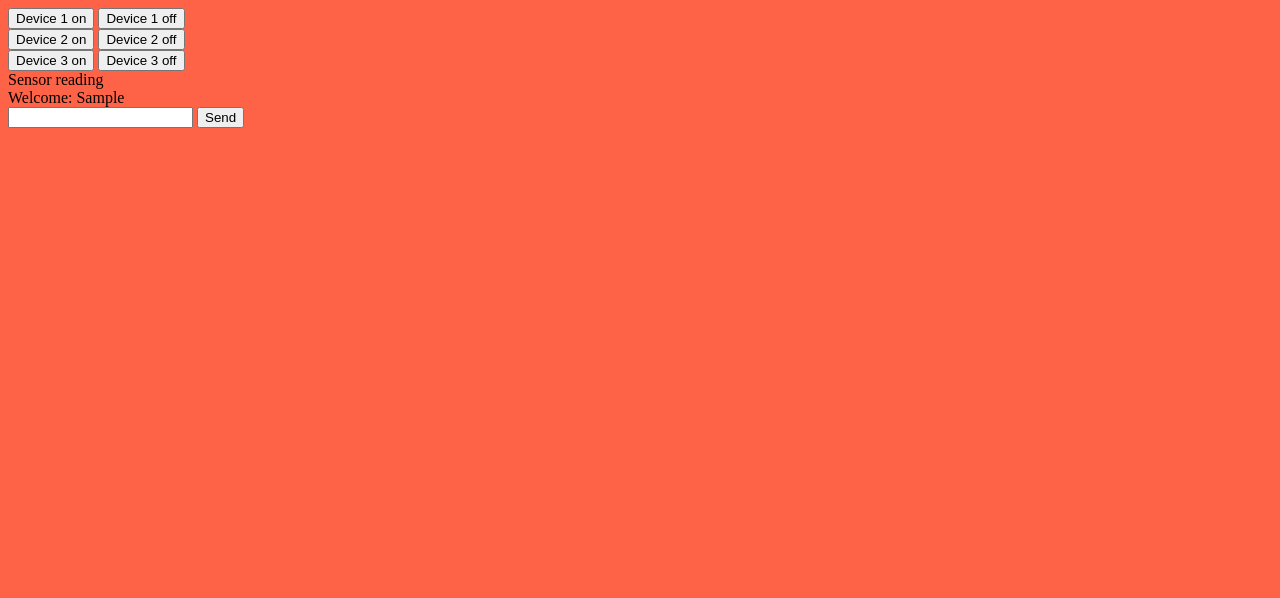
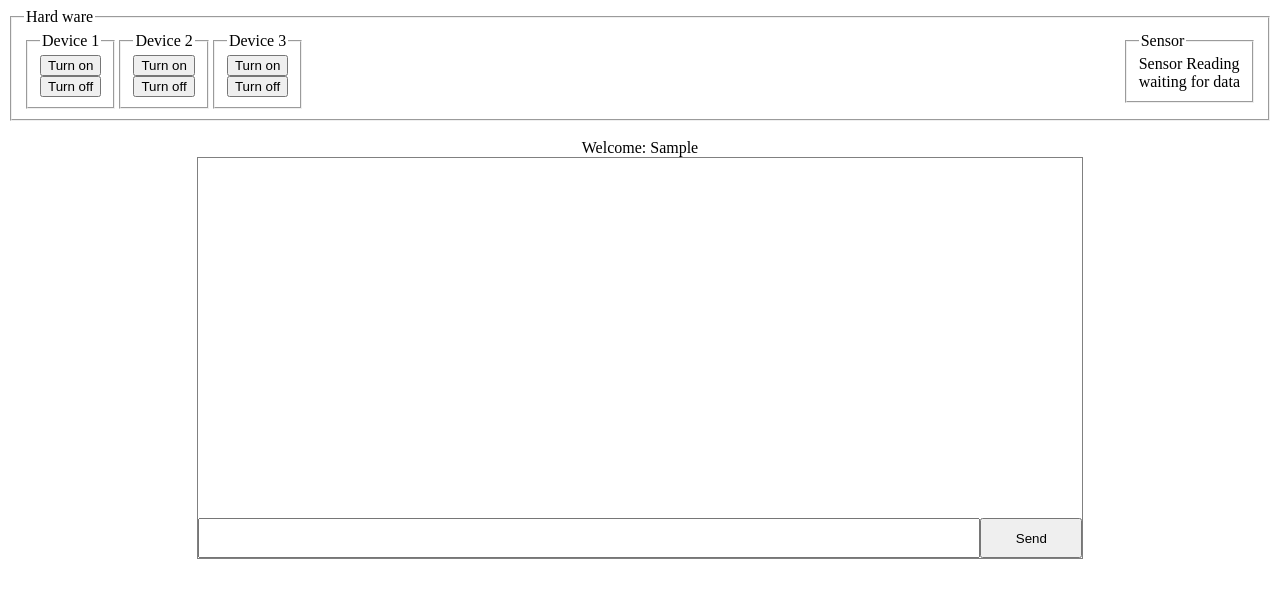
Before and after one commit to Mostafa3zazi/IOT_lab_nodejs, a website: page pages/index.html in a window 1280 px wide. Both pictures are taken after typing "Sample" into the empty fields and a click on the button "Send username". Drawn offline with Linux system fonts and the light colour scheme.

Commit message:
Edit CSS & Adding chat

```diff
--- a/pages/index.html
+++ b/pages/index.html
@@ -5,27 +5,56 @@
 	<link rel="stylesheet" type="text/css" href="style.css">
 </head>
 <body>
-	<div>
-		<input type="button" id="device1off" value="Device 1 on" onclick="send_command('device1on')"/>
-		<input type="button" id="device1off" value="Device 1 off" onclick="send_command('device1off')"/>
+	<fieldset class="sl">
+		<legend>
+			Hard ware
+		</legend>
+		<div id="devices">
+			<div class="device">
+				<fieldset>
+					<legend>Device 1</legend>
+					<input type="button" id="device1off" value="Turn on" onclick="send_command('device1on')"/>
+					<input type="button" id="device1off" value="Turn off" onclick="send_command('device1off')"/>
+				</fieldset>
 			</div>
-	<div>
-		<input type="button" id="device2on" value="Device 2 on" onclick="send_command('device2on')"/>
-		<input type="button" id="device2off" value="Device 2 off" onclick="send_command('device2off')"/>
+			<div class="device">
+				<fieldset>
+					<legend>Device 2</legend>
+					<input type="button" id="device2on" value="Turn on" onclick="send_command('device2on')"/>
+					<input type="button" id="device2off" value="Turn off" onclick="send_command('device2off')"/>
+				</fieldset>
 			</div>
-	<div>
-		<input type="button" id="device3on" value="Device 3 on" onclick="send_command('device3on')"/>
-		<input type="button" id="device3off" value="Device 3 off" onclick="send_command('device3off')"/>
+			<div class="device">
+				<fieldset>
+					<legend>Device 3</legend>
+					<input type="button" id="device3on" value="Turn on" onclick="send_command('device3on')"/>
+					<input type="button" id="device3off" value="Turn off" onclick="send_command('device3off')"/>
+				</fieldset>
 			</div>
-	<div id="sensor">Sensor reading</div>
+			<div  class="sensor">
+				<fieldset>
+					<legend>Sensor</legend>
+					<div>Sensor Reading</div>
+					<div id="sensor">waiting for data</div>
+				</fieldset>
+			</div>
+		</div>
+	</fieldset>
+	</br>
+	<div id = "chat">
 		<div id="username_section">
 			<input type="text" id="username" placeholder="Enter your name" />
 			<input type="button" value="Send username" onclick="send_username()"/>
 		</div>
 		<div id="chat_section" style="display: none;">
+			<div id="box">
+				<div id = "chatbox"></div>
+				<div id="chat_controllers">
 					<input type="text" id="text"/>
 					<input type="button" value="Send" id = "send" onclick="send_chat_message()"/>
-			<div id = "chatbox"></div>
+				</div>
+			</div>
+		</div>
 	</div>
 
 	<script>
@@ -36,9 +65,10 @@
 
 		ws.onmessage = function(msg){
 			var json_data = JSON.parse(msg.data);
+			console.log(json_data);
 			switch (json_data.type){
 				case "chat":
-					document.getElementById("chatbox").innerHTML += "<br>"+json_data.text;
+					add_message(json_data);
 					break;
 				case "sensor":
 					document.getElementById("sensor").innerHTML = "Sensor reading: " + json_data.text;
@@ -77,7 +107,17 @@
 			};
 			ws.send(JSON.stringify(msg));
 		}
-
+		function add_message(json_data){
+			var class_name,sender_name;
+			if(json_data.position=="left"){
+				class_name="leftside";
+				sender_name=json_data.sender+": ";
+			}else if(json_data.position=="right"){
+				class_name="rightside";
+				sender_name = "";
+			}
+			document.getElementById("chatbox").innerHTML += `<div class="outer"><div class="${class_name}"><div class="message"><b>${sender_name}</b>${json_data.text}</div></div></div>`;
+		}
 	</script>
 </body>
 </html>
--- a/pages/style.css
+++ b/pages/style.css
@@ -1,3 +1,75 @@
 body{
-	background-color: tomato;
+	background-color:  white;
 }
+.device {
+	float :left;
+	display:inline-table;
+}
+#devices > div > fieldset > * {
+	display: block;
+}
+.sensor{
+	float: right;
+}
+#chat{
+	text-align: center;
+}
+
+#box {
+	height: 400px;
+	width: 70%;
+	margin: auto;
+	border-style: solid;
+	border-width: thin;
+	border-color: gray;
+}
+#chat_controllers{
+	width: 100%;
+	height: 10%;
+	display: flex;
+
+}
+#send{
+	flex: 1;
+	box-sizing: border-box;
+}
+#text{
+	flex: 9;
+	box-sizing: border-box;
+}
+#chatbox{
+	height: 90%;
+	width: 100%;
+	background-color: white;
+	margin: auto;
+	overflow: auto;
+	display: block;
+}
+.leftside{
+	float: left;
+	background-color:rgb(179, 179, 179);
+}
+.rightside{
+	float: right;
+	background-color: blue;
+}
+.rightside , .leftside{
+	max-width: 60%;
+	display: block;
+	margin: 0.5%;
+	padding: 2%;
+	border-radius: 25px;
+
+}
+.outer{
+	width: 100%;
+	display: inline-block;
+}
+.rightside > .message {
+	color: honeydew;
+	overflow-wrap: break-word;
+}
+.leftside > .message{
+	overflow-wrap: break-word;
+	text-align: left;
+}
```
Also changed, not shown: server.js (+9 -1 lines). Lines whose indentation alone changed are shown as unchanged.
